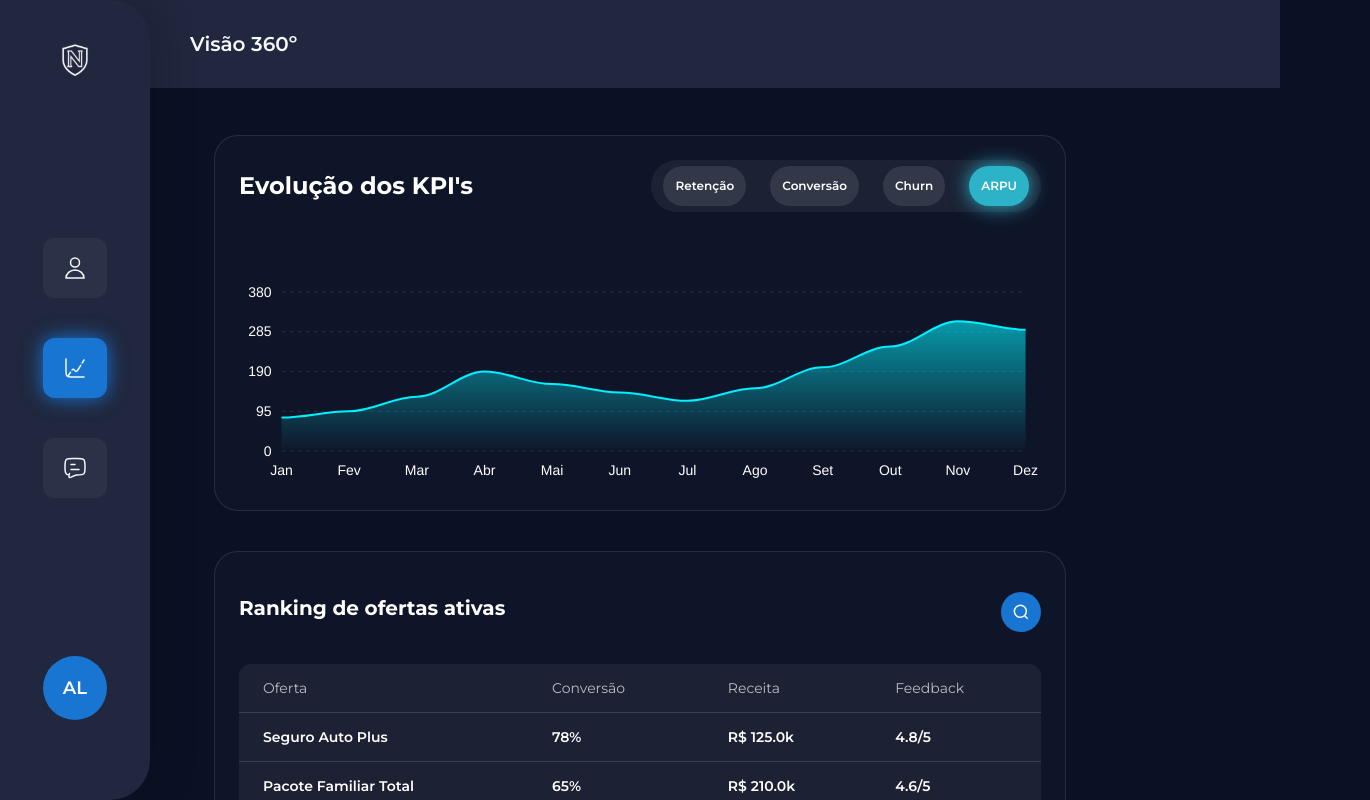
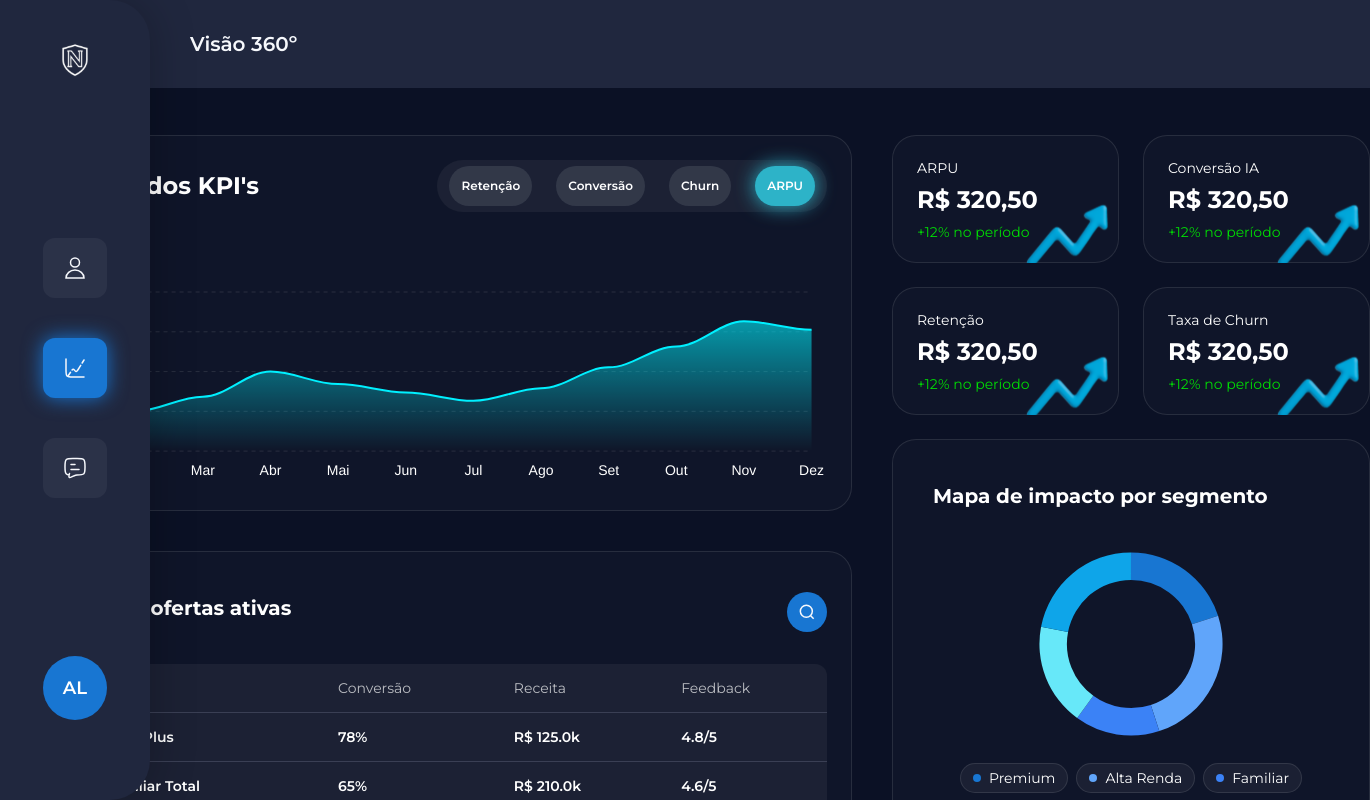
Before and after one commit to andresleao/nortus-client, a Next.js app: page /dashboard in a window 1280 px wide. Shown: the whole page, 1370 px wide, since content can reach past the window. Built offline with nearby package versions, Linux system fonts and the light colour scheme.

Commit message:
Section Mapa de impacto por segmento

```diff
--- a/app/dashboard/page.tsx
+++ b/app/dashboard/page.tsx
@@ -1,11 +1,29 @@
+import DonutChart from "@/components/charts/donut-chart";
 import ActiveOffersSection from "@/components/dashboard/active-offers-section";
+import DonutChartSection from "@/components/dashboard/donut-chart-section";
+import IndicatorCard from "@/components/dashboard/indicator-card";
 import KpiSection from "@/components/dashboard/kpi-section";
 
 export default function Dashboard() {
     return (
         <div className="mt-[--header-height] pt-[47px] flex flex-col items-center w-full mb-[40px]">
-            <KpiSection />
-            <ActiveOffersSection />
+            <div className="flex">
+                <div className="flex flex-col">
+                    <KpiSection />
+                    <ActiveOffersSection />
+                </div>
+                <div className="flex flex-col gap-6 ml-[40px]">
+                   <div className="flex gap-6">
+                        <IndicatorCard name="ARPU" />
+                        <IndicatorCard name="Conversão IA" />
+                   </div>
+                   <div className="flex gap-6">
+                        <IndicatorCard name="Retenção" />
+                        <IndicatorCard name="Taxa de Churn" />
+                   </div>
+                  <DonutChartSection />
+                </div>
+            </div>
         </div>
     );
 }
--- /dev/null
+++ b/components/charts/donut-chart.tsx
@@ -0,0 +1,68 @@
+'use client';
+
+import dynamic from 'next/dynamic';
+import { useMemo } from 'react';
+
+const ReactApexChart = dynamic(() => import('react-apexcharts'), { ssr: false });
+
+const donutLabels = [
+  { label: 'Premium', color: '#1876D2' },
+  { label: 'Alta Renda', color: '#60A5FA' },
+  { label: 'Familiar', color: '#3B82F6' },
+  { label: 'Jovem', color: '#67E8F9' },
+  { label: 'Profissional', color: '#0EA5E9' },
+];
+
+export default function DonutChart() {
+  const series = [20, 25, 15, 18, 22];
+
+  const options = useMemo(() => ({
+    chart: {
+      type: 'donut' as const,
+    },
+    legend: {
+      show: false,
+    },
+    stroke: {
+      show: false,
+    },
+    dataLabels: {
+      enabled: false,
+    },
+    colors: donutLabels.map((l) => l.color),
+    plotOptions: {
+      pie: {
+        donut: {
+          size: '70%',
+        },
+      },
+    },
+  }), []);
+
+  return (
+    <div className="flex flex-col items-center gap-4">
+      <ReactApexChart
+        options={options}
+        series={series}
+        type="donut"
+        height={200}
+        width={200}
+      />
+
+      <div className="flex flex-wrap gap-2 justify-center">
+        {donutLabels.map(({ label, color }) => (
+          <div
+            key={label}
+            className="flex items-center gap-2 px-3 py-1 rounded-full border border-white/10 bg-white/5 text-white text-sm"
+          >
+            <span
+              className="w-2 h-2 rounded-full"
+              style={{ backgroundColor: color }}
+            />
+            {label}
+          </div>
+        ))}
+      </div>
+    </div>
+  );
+}
--- a/components/charts/smooth-curve-chart.tsx
+++ b/components/charts/smooth-curve-chart.tsx
@@ -1,6 +1,8 @@
 'use client';
+import dynamic from "next/dynamic";
 import React from "react";
-import ReactApexChart from "react-apexcharts";
+
+const ReactApexChart = dynamic(() => import('react-apexcharts'), { ssr: false });
 
 const SmoothCurveChart = () => {
   const series = [
--- /dev/null
+++ b/components/dashboard/donut-chart-section.tsx
@@ -0,0 +1,20 @@
+import DonutChart from "../charts/donut-chart";
+import CustomContainer from "../custom-container";
+import TextButton from "../text-button";
+
+export default function DonutChartSection() {
+    return (
+        <CustomContainer padding="p-[40px]" width="w-[478px]">
+            <span className="font-bold text-[20px] leading-[32px]">
+                Mapa de impacto por segmento
+            </span>
+            <div className="flex flex-col gap-[32px] items-center mt-[32px]">
+                <DonutChart />
+                <TextButton
+                    label="Analisar segmentos"
+                    backgroundColor="#1876D2"
+                />
+            </div>
+        </CustomContainer>
+    );
+}
--- /dev/null
+++ b/components/dashboard/indicator-card.tsx
@@ -0,0 +1,40 @@
+import CustomContainer from "@/components/custom-container";
+import Image from "next/image";
+
+type IndicatorCardProps = {
+    name: string;
+}
+
+export default function IndicatorCard({ name }: IndicatorCardProps) {
+    return (
+        <div className="relative">
+             <CustomContainer
+                width="w-[227px]"
+                height="h-[128px]"
+                padding="p-6"
+        >
+                <span className="font-normal text-[14px] leading-[16px]">
+                    {name}
+                </span>
+                <p className="font-bold text-[24px] leading-[32px] my-[8px]">
+                    R$ 320,50
+                </p>
+                <span className="font-normal text-[14px] leading-[16px] text-[#00DC04]">
+                    +12% no período
+                </span>
+                <Image
+                    className="absolute bottom-0 right-2"
+                    src={"/arrowup.svg"}
+                    alt="ícone de seta"
+                    height={0}
+                    width={0}
+                    style={{
+                        width: '87px',
+                        height: '68px'
+                    }}
+                    priority
+                />
+            </CustomContainer>
+        </div>
+    );
+}
```
Also changed, not shown: public/arrowdown.svg (added), public/arrowup.svg (added).
